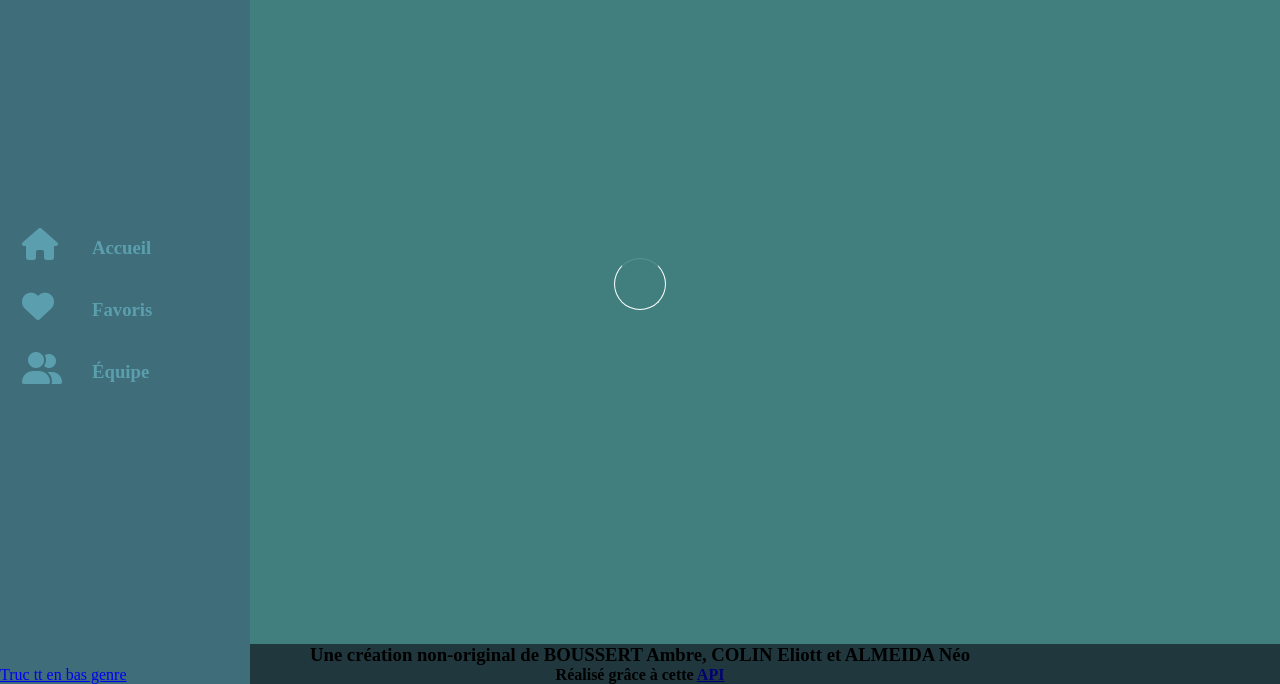
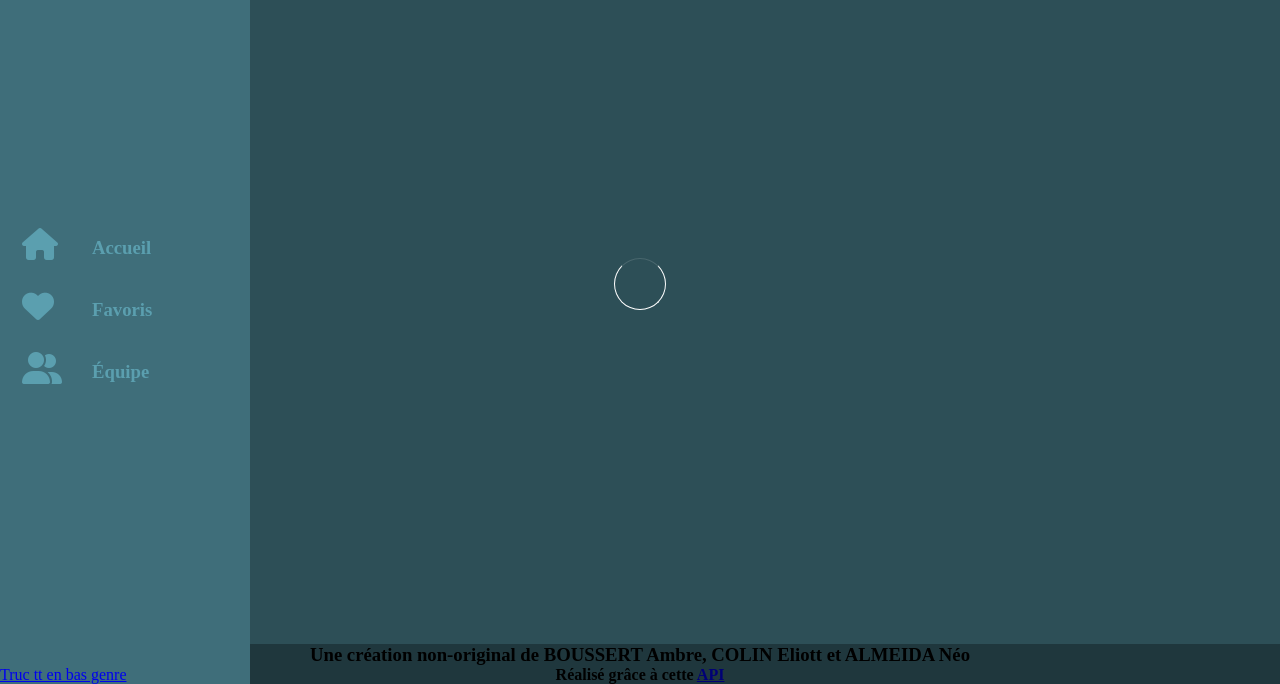
Before and after one commit to Ninhache/JustSeries, a website built with webpack: page index.html in a window 1280 px wide. Shown: the part 116-800 px from the top of the page. Built offline with nearby package versions, Linux system fonts and the light colour scheme; no server answers.

Commit message:
change body size

```diff
--- a/css/main.css
+++ b/css/main.css
@@ -29,8 +29,10 @@
 }
 
 body {
-	background-color: rgb(132, 260, 255);
-
+	background-color: rgb(91, 159, 175);
+	position: absolute;
+	min-height: 100%;
+	min-width: 100%;
     z-index: -1; /* useless no ? */
 }
 
```
